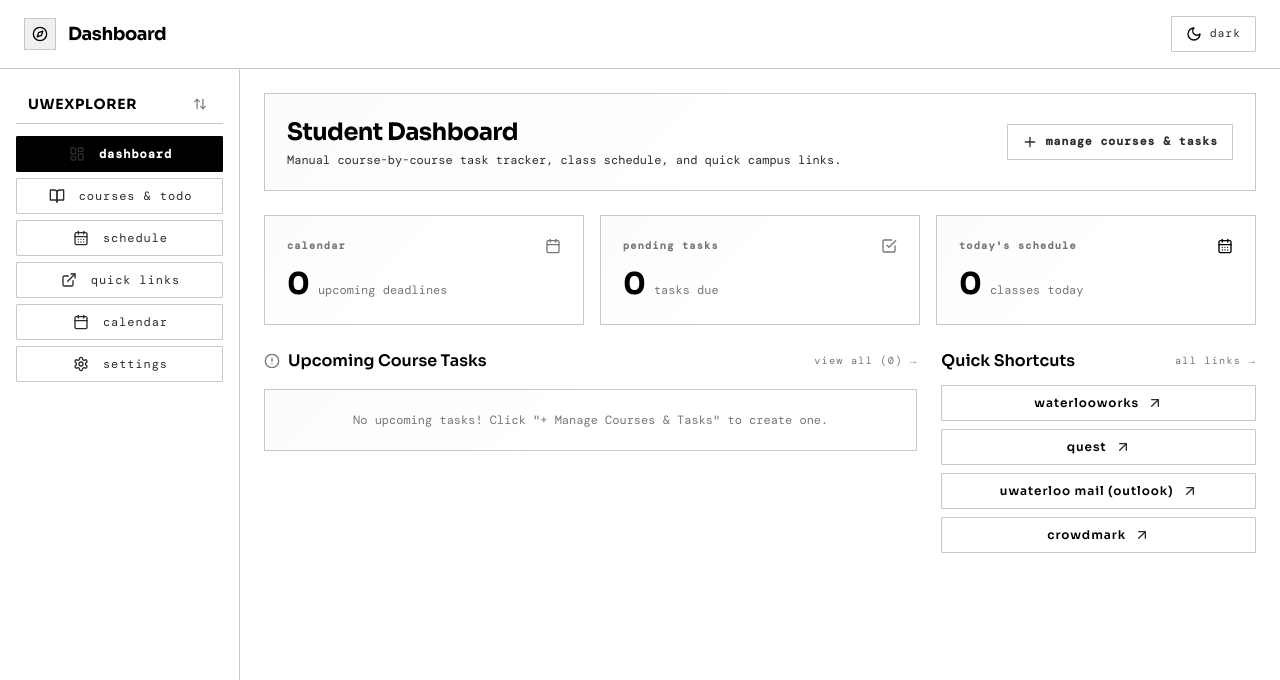
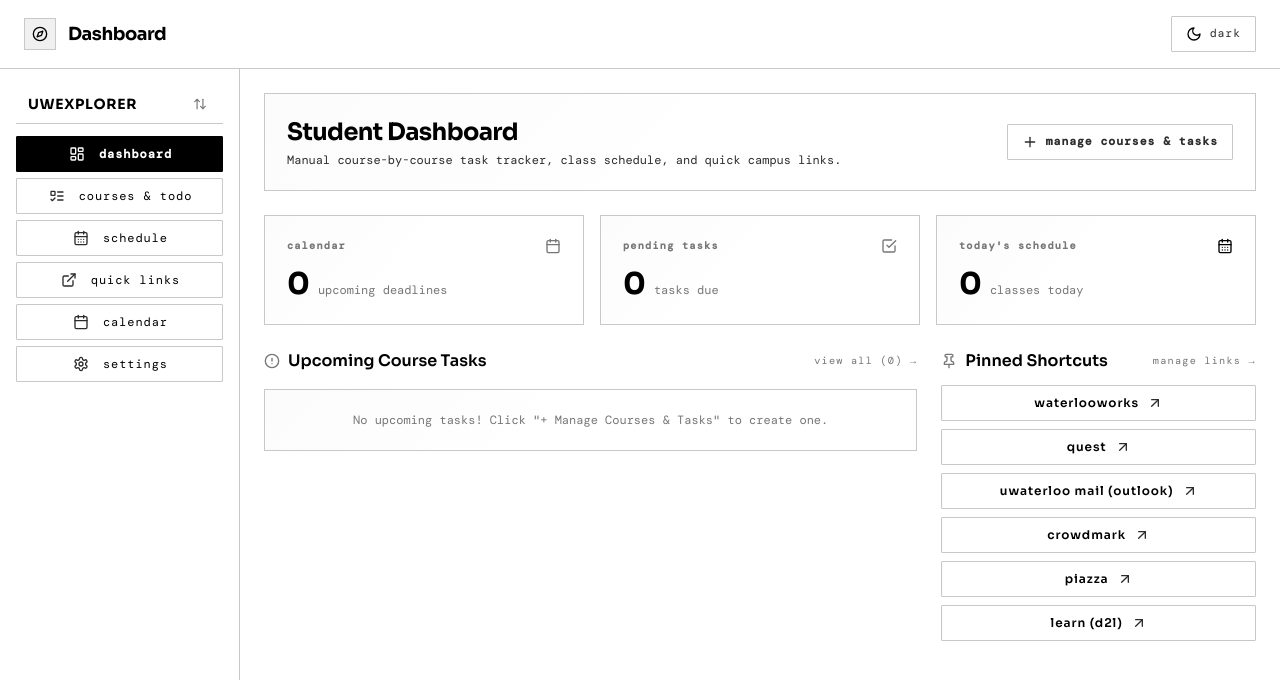
Before and after one commit to LaxExe/UWExplorer, a React (Vite) app: page / in a window 1280 px wide. Shown: the top 680 px of the page. Built offline with nearby package versions, Linux system fonts and the light colour scheme; no server answers; a web font is replaced by a local one.

Commit message:
Add pin/unpin link editing, LEARN URL, ListTodo pending icon, and inverted active tab icon color

```diff
--- a/src/components/Sidebar.tsx
+++ b/src/components/Sidebar.tsx
@@ -1,10 +1,9 @@
 import React, { useState } from 'react';
 import {
   LayoutDashboard,
-  BookOpen,
+  ListTodo,
   CalendarDays,
   ExternalLink,
-  CheckSquare,
   Calendar as CalendarIcon,
   Settings as SettingsIcon,
   ChevronUp,
@@ -22,7 +21,7 @@ interface SidebarProps {
 
 const ALL_NAV_ITEMS: Record<string, { label: string; icon: React.ElementType }> = {
   dashboard: { label: 'dashboard', icon: LayoutDashboard },
-  courses: { label: 'courses & todo', icon: BookOpen },
+  courses: { label: 'courses & todo', icon: ListTodo },
   schedule: { label: 'schedule', icon: CalendarDays },
   links: { label: 'quick links', icon: ExternalLink },
   calendar: { label: 'calendar', icon: CalendarIcon },
@@ -104,18 +103,22 @@ export const Sidebar: React.FC<SidebarProps> = ({
                 <button
                   onClick={() => setActiveTab(id)}
                   className={`uw-button flex-1 justify-between min-h-[40px] px-3.5 ${
-                    isActive ? 'active text-[var(--c5)] font-semibold border-[var(--c3)]' : ''
+                    isActive ? 'active' : ''
                   }`}
                 >
                   <div className="flex items-center gap-3">
                     <div className="w-5 flex justify-center shrink-0">
-                      <Icon className="w-4 h-4 text-[var(--c4)]" />
+                      <Icon className={`w-4 h-4 ${isActive ? 'text-[var(--bg)]' : 'text-[var(--c4)]'}`} />
                     </div>
-                    <span className="text-left font-mono text-xs">{itemConfig.label}</span>
+                    <span className={`text-left font-mono text-xs ${isActive ? 'text-[var(--bg)]' : 'text-[var(--c5)]'}`}>
+                      {itemConfig.label}
+                    </span>
                   </div>
 
                   {badge !== undefined && badge > 0 && (
-                    <span className="uw-tag font-mono text-[0.6rem] py-0 px-1.5 border-[var(--border)] bg-amber-500/10 text-amber-600 font-bold shrink-0">
+                    <span className={`uw-tag font-mono text-[0.6rem] py-0 px-1.5 border-[var(--border)] shrink-0 ${
+                      isActive ? 'bg-[var(--bg)] text-[var(--c5)] font-bold' : 'bg-amber-500/10 text-amber-600 font-bold'
+                    }`}>
                       {badge}
                     </span>
                   )}
--- a/src/data/mockData.ts
+++ b/src/data/mockData.ts
@@ -14,6 +14,7 @@ export const INITIAL_QUICK_LINKS: QuickLink[] = [
     url: 'https://waterlooworks.uwaterloo.ca/',
     description: 'Co-op job search, interview schedules, and rankings.',
     iconName: 'Briefcase',
+    isPinned: true,
   },
   {
     id: 'quest',
@@ -22,6 +23,7 @@ export const INITIAL_QUICK_LINKS: QuickLink[] = [
     url: 'https://quest.uwaterloo.ca/',
     description: 'Student information system, course enrollment, and transcripts.',
     iconName: 'GraduationCap',
+    isPinned: true,
   },
   {
     id: 'outlook',
@@ -30,6 +32,7 @@ export const INITIAL_QUICK_LINKS: QuickLink[] = [
     url: 'https://outlook.office.com/mail/',
     description: 'Official student email inbox (@uwaterloo.ca).',
     iconName: 'Mail',
+    isPinned: true,
   },
   {
     id: 'crowdmark',
@@ -38,6 +41,7 @@ export const INITIAL_QUICK_LINKS: QuickLink[] = [
     url: 'https://app.crowdmark.com/',
     description: 'Online grading platform for math and science assignments.',
     iconName: 'FileCheck',
+    isPinned: true,
   },
   {
     id: 'piazza',
@@ -54,5 +58,6 @@ export const INITIAL_QUICK_LINKS: QuickLink[] = [
     url: 'https://learn.uwaterloo.ca/',
     description: 'Course materials portal.',
     iconName: 'BookOpen',
+    isPinned: true,
   },
 ];
--- a/src/pages/Dashboard.tsx
+++ b/src/pages/Dashboard.tsx
@@ -1,6 +1,6 @@
 import React from 'react';
 import { Course, TaskItem, ScheduleItem, QuickLink } from '../types';
-import { BookOpen, CheckSquare, CalendarDays, Calendar as CalendarIcon, ArrowUpRight, AlertCircle, Plus } from 'lucide-react';
+import { BookOpen, CheckSquare, CalendarDays, Calendar as CalendarIcon, ArrowUpRight, AlertCircle, Plus, Pin } from 'lucide-react';
 
 interface DashboardProps {
   courses: Course[];
@@ -32,9 +32,7 @@ export const Dashboard: React.FC<DashboardProps> = ({
 
   const upcomingNext = sortedPending.slice(0, 5);
 
-  const featuredLinks = quickLinks.filter(l =>
-    ['waterlooworks', 'quest', 'outlook', 'crowdmark'].includes(l.id)
-  );
+  const featuredLinks = quickLinks.filter(l => l.isPinned !== false);
 
   return (
     <div className="flex flex-col gap-6 max-w-[1100px] mx-auto w-full">
@@ -194,19 +192,25 @@ export const Dashboard: React.FC<DashboardProps> = ({
         <div className="flex flex-col gap-6">
           <div className="flex flex-col gap-3">
             <div className="flex items-center justify-between">
-              <h3 className="font-sans text-base font-semibold text-[var(--c5)]">
-                Quick Shortcuts
+              <h3 className="font-sans text-base font-semibold text-[var(--c5)] flex items-center gap-2">
+                <Pin className="w-4 h-4 text-[var(--c3)]" />
+                Pinned Shortcuts
               </h3>
               <button
                 onClick={() => onNavigate('links')}
                 className="mono-label text-xs hover:text-[var(--c5)] cursor-pointer"
               >
-                all links →
+                manage links →
               </button>
             </div>
 
             <div className="flex flex-col gap-2">
-              {featuredLinks.map(link => (
+              {featuredLinks.length === 0 ? (
+                <div className="uw-card text-center py-4">
+                  <p className="font-mono text-xs text-[var(--c3)]">No pinned links. Pin links in Quick Links tab!</p>
+                </div>
+              ) : (
+                featuredLinks.map(link => (
                   <a
                     key={link.id}
                     href={link.url}
@@ -219,7 +223,8 @@ export const Dashboard: React.FC<DashboardProps> = ({
                     </span>
                     <ArrowUpRight className="w-4 h-4 text-[var(--c4)]" />
                   </a>
-              ))}
+                ))
+              )}
             </div>
           </div>
         </div>
--- a/src/pages/QuickLinks.tsx
+++ b/src/pages/QuickLinks.tsx
@@ -17,6 +17,8 @@ import {
   Library,
   Trash2,
   Edit2,
+  Pin,
+  PinOff,
 } from 'lucide-react';
 
 interface QuickLinksProps {
@@ -58,6 +60,8 @@ export const QuickLinks: React.FC<QuickLinksProps> = ({
   const [category, setCategory] = useState<QuickLink['category']>('custom');
   const [description, setDescription] = useState('');
 
+  const [isPinned, setIsPinned] = useState<boolean>(true);
+
   const categories = ['all', 'core', 'career', 'academic', 'campus', 'custom'];
 
   const filteredLinks = links.filter((link) => {
@@ -73,6 +77,7 @@ export const QuickLinks: React.FC<QuickLinksProps> = ({
     setUrl('');
     setCategory('custom');
     setDescription('');
+    setIsPinned(true);
     setIsAddModalOpen(true);
   };
 
@@ -82,6 +87,7 @@ export const QuickLinks: React.FC<QuickLinksProps> = ({
     setUrl(link.url);
     setCategory(link.category);
     setDescription(link.description);
+    setIsPinned(link.isPinned !== false);
   };
 
   const handleSaveLink = (e: React.FormEvent) => {
@@ -99,6 +105,7 @@ export const QuickLinks: React.FC<QuickLinksProps> = ({
         url: formattedUrl,
         category,
         description,
+        isPinned,
       });
       setEditingLink(null);
     } else {
@@ -109,6 +116,7 @@ export const QuickLinks: React.FC<QuickLinksProps> = ({
         description: description || 'Student shortcut.',
         iconName: 'ExternalLink',
         isCustom: true,
+        isPinned,
       });
       setIsAddModalOpen(false);
     }
@@ -179,6 +187,21 @@ export const QuickLinks: React.FC<QuickLinksProps> = ({
                   </div>
                   <div className="flex items-center gap-1.5">
                     <span className="uw-tag">{link.category}</span>
+                    <button
+                      onClick={() => onUpdateLink(link.id, { isPinned: !link.isPinned })}
+                      className={`transition-colors p-1 ${
+                        link.isPinned !== false
+                          ? 'text-amber-500 hover:text-amber-600'
+                          : 'text-[var(--c3)] hover:text-[var(--c5)]'
+                      }`}
+                      title={link.isPinned !== false ? 'Unpin from Dashboard' : 'Pin to Dashboard'}
+                    >
+                      {link.isPinned !== false ? (
+                        <Pin className="w-3.5 h-3.5 fill-amber-500/20" />
+                      ) : (
+                        <PinOff className="w-3.5 h-3.5" />
+                      )}
+                    </button>
                     <button
                       onClick={() => handleOpenEdit(link)}
                       className="text-[var(--c3)] hover:text-[var(--c5)] transition-colors p-1"
@@ -279,6 +302,19 @@ export const QuickLinks: React.FC<QuickLinksProps> = ({
                 />
               </div>
 
+              <div className="flex items-center gap-2 pt-1">
+                <input
+                  type="checkbox"
+                  id="pinCheckbox"
+                  checked={isPinned}
+                  onChange={(e) => setIsPinned(e.target.checked)}
+                  className="cursor-pointer accent-[var(--c5)]"
+                />
+                <label htmlFor="pinCheckbox" className="mono-text text-xs text-[var(--c5)] cursor-pointer select-none">
+                  Pin shortcut to Dashboard
+                </label>
+              </div>
+
               <div className="flex items-center justify-end gap-3 mt-2">
                 <button
                   type="button"
--- a/src/types/index.ts
+++ b/src/types/index.ts
@@ -6,6 +6,7 @@ export interface QuickLink {
   description: string;
   iconName: string;
   isCustom?: boolean;
+  isPinned?: boolean;
 }
 
 export interface Course {
```
Lines whose indentation alone changed are shown as unchanged.
